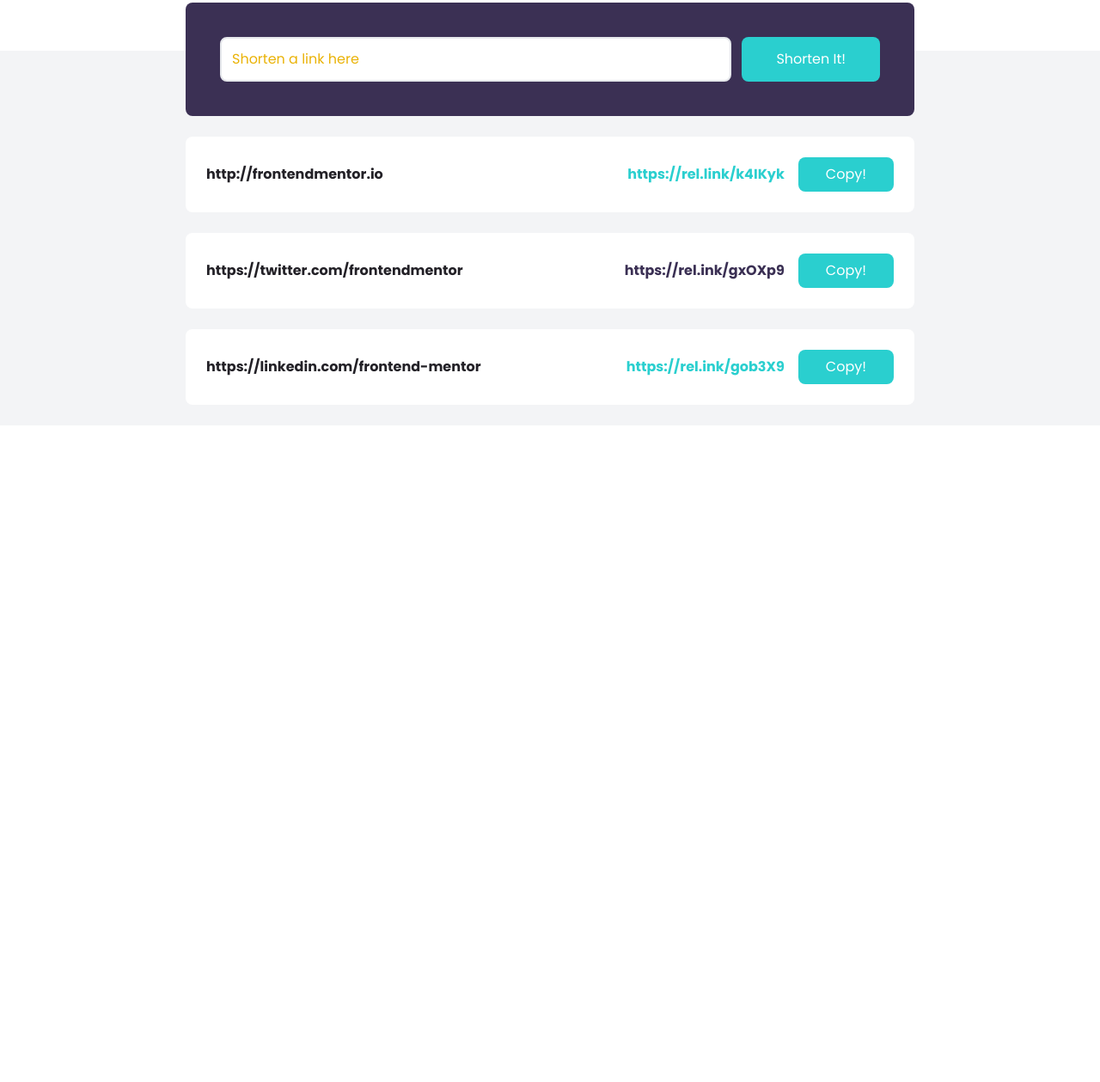
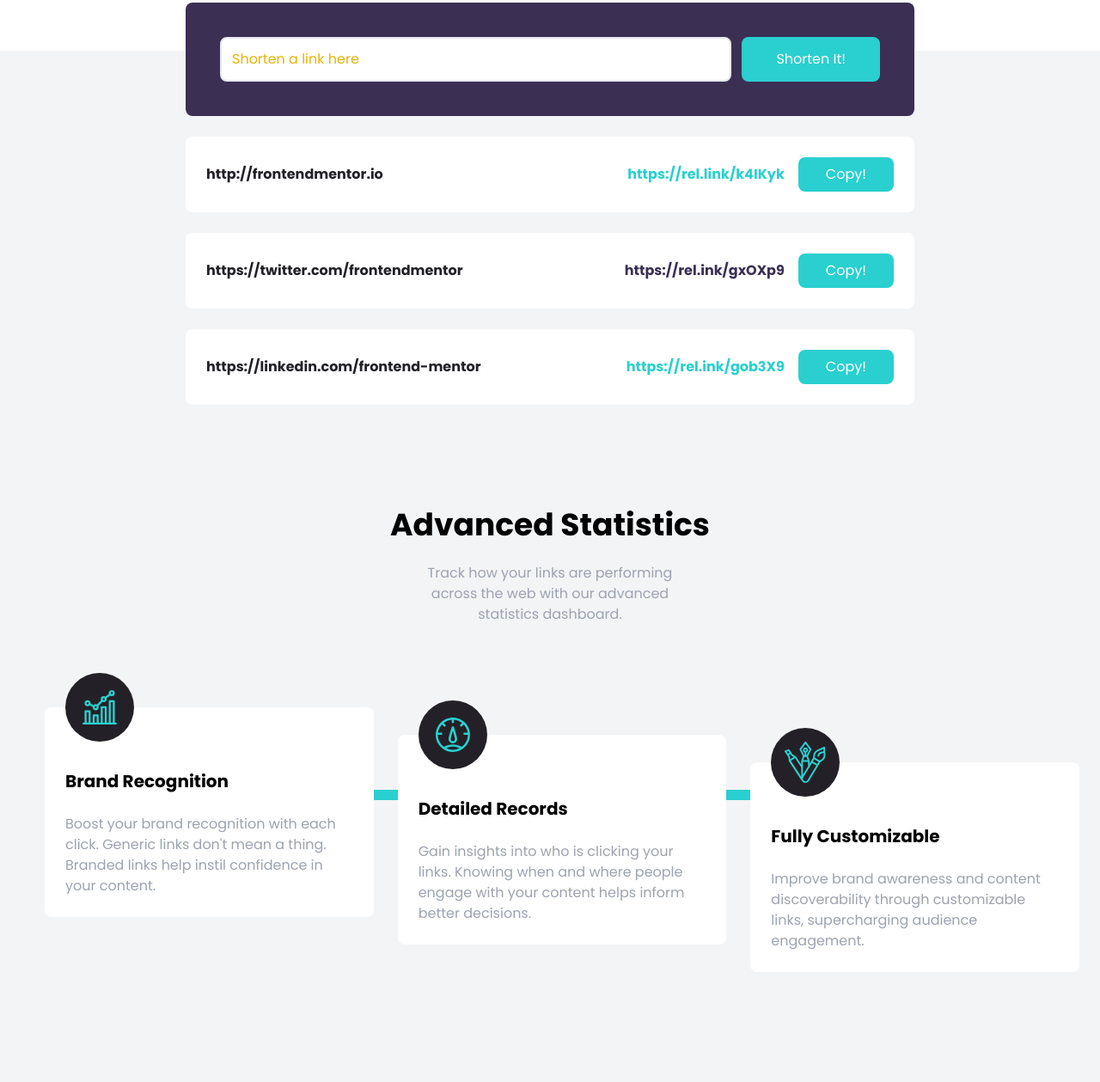
Before and after one commit to webdevotter/tailwind-shortly-website, a website: page index.html in a window 1280 px wide. Shown: the part 685-1944 px from the top of the page at 86% size. Before the commit the page ends 1180 px from the top, so only its background shows below. Drawn offline with Linux system fonts and the light colour scheme.

Commit message:
Feature Boxes

```diff
--- a/index.html
+++ b/index.html
@@ -94,6 +94,86 @@
       </div>
     </div>
    </section>
+
+   <!-- Stats Section -->
+   <section id="stats" class="py-24 bg-gray-100">
+    <div class="container mx-auto px-3">
+      <h2 class="text-4xl mb-6 font-bold text-center">
+        Advanced Statistics
+      </h2>
+      <p class="max-w-xs mx-auto text-center text-gray-400 md:mx-w-md">
+        Track how your links are performing across the web with our advanced
+          statistics dashboard.
+      </p>
+    </div>
+   </section>
+
+   <!-- Feature Box Section -->
+   <section id="features" class="pb-32 bg-gray-100">
+    <div class="relative container flex flex-col items-start px-6 mx-auto md:flex-row md:space-x-7">
+      <!-- Horizontal Line -->
+      <div class="hidden absolute top-24 left-16 h-3 bg-cyan w-10/12 md:block"></div>
+      <!-- Vertical Line -->
+      <div class="absolute w-2 left-1/2 h-full -ml-1 bg-cyan md:hidden"></div>
+
+      <!-- Box 1 -->
+      <div class="relative flex flex-col p-6 space-y-6 bg-white rounded-lg md:w-1/3">
+        <!-- Image Positioning -->
+        <div class="absolute -ml-10 left-1/2 -top-10 md:left-16">
+          <!-- Image Container: Background & Center -->
+          <div class="flex items-center justify-center w-20 h-20 p-4 rounded-full bg-veryDarkViolet">
+            <img src="img/icon-brand-recognition.svg" alt="">
+          </div>
+        </div>
+        <h5 class="pt-6 text-xl font-bold text-center capitalize md:text-left">
+          Brand Recognition
+        </h5>
+        <p class="text-center text-gray-400 md:text-left">
+          Boost your brand recognition with each click. Generic links don't
+          mean a thing. Branded links help instil confidence in your content.
+        </p>
+      </div>
+
+      <!-- Box 2 -->
+      <div class="relative flex flex-col mt-24 p-6 space-y-6 bg-white rounded-lg md:mt-8 md:w-1/3">
+        <!-- Image Positioning -->
+        <div class="absolute -ml-10 left-1/2 -top-10 md:left-16">
+          <!-- Image Container: Background & Center -->
+          <div class="flex items-center justify-center w-20 h-20 p-4 rounded-full bg-veryDarkViolet">
+            <img src="img/icon-detailed-records.svg" alt="">
+          </div>
+        </div>
+        <h5 class="pt-6 text-xl font-bold text-center capitalize md:text-left">
+          Detailed Records
+        </h5>
+        <p class="text-center text-gray-400 md:text-left">
+          Gain insights into who is clicking your links. Knowing when and
+          where people engage with your content helps inform better decisions.
+        </p>
+      </div>
+
+      <!-- Box 3 -->
+      <div
+          class="relative flex flex-col mt-24 p-6 space-y-6 bg-white rounded-lg md:mt-16 md:w-1/3"
+        >
+        <!-- Image Positioning -->
+        <div class="absolute -ml-10 left-1/2 -top-10 md:left-16">
+          <!-- Image Container: Background & Center -->
+          <div class="flex items-center justify-center w-20 h-20 p-4 rounded-full bg-veryDarkViolet">
+            <img src="img/icon-fully-customizable.svg" alt="">
+          </div>
+        </div>
+        <h5 class="pt-6 text-xl font-bold text-center capitalize md:text-left">
+          Fully Customizable
+        </h5>
+        <p class="text-center text-gray-400 md:text-left">
+          Improve brand awareness and content discoverability through
+          customizable links, supercharging audience engagement.
+        </p>
+      </div>
+
+    </div>
+   </section>
    <script src="js/script.js"></script>
   </body>
 </html>
```
Also changed, not shown: css/style.css.
